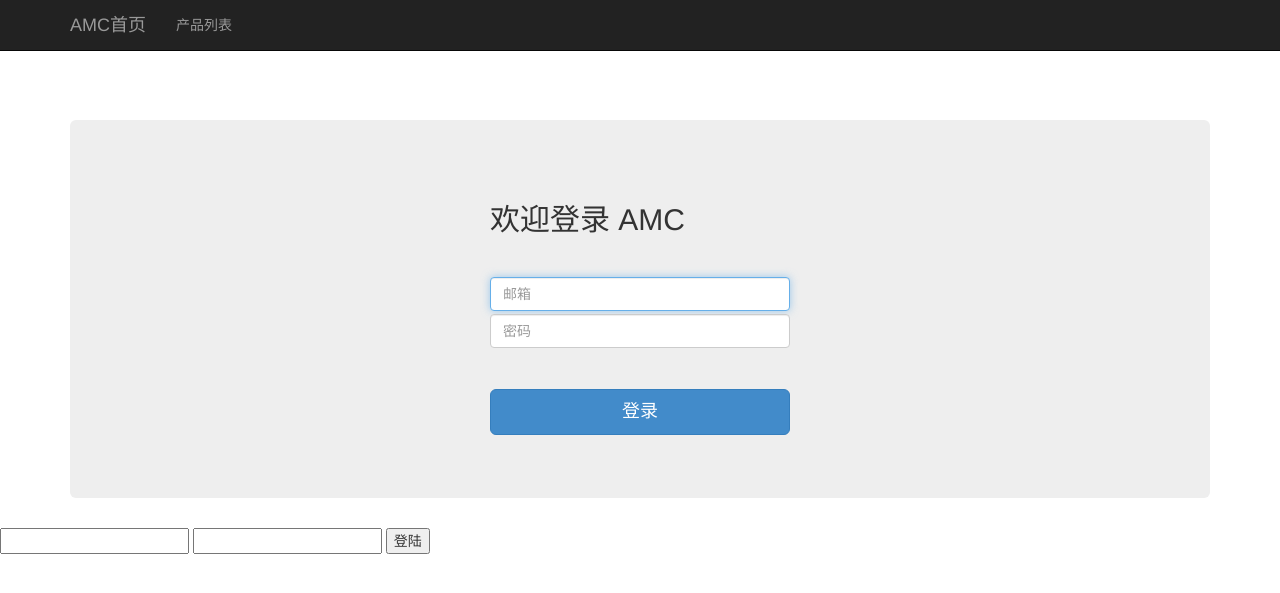
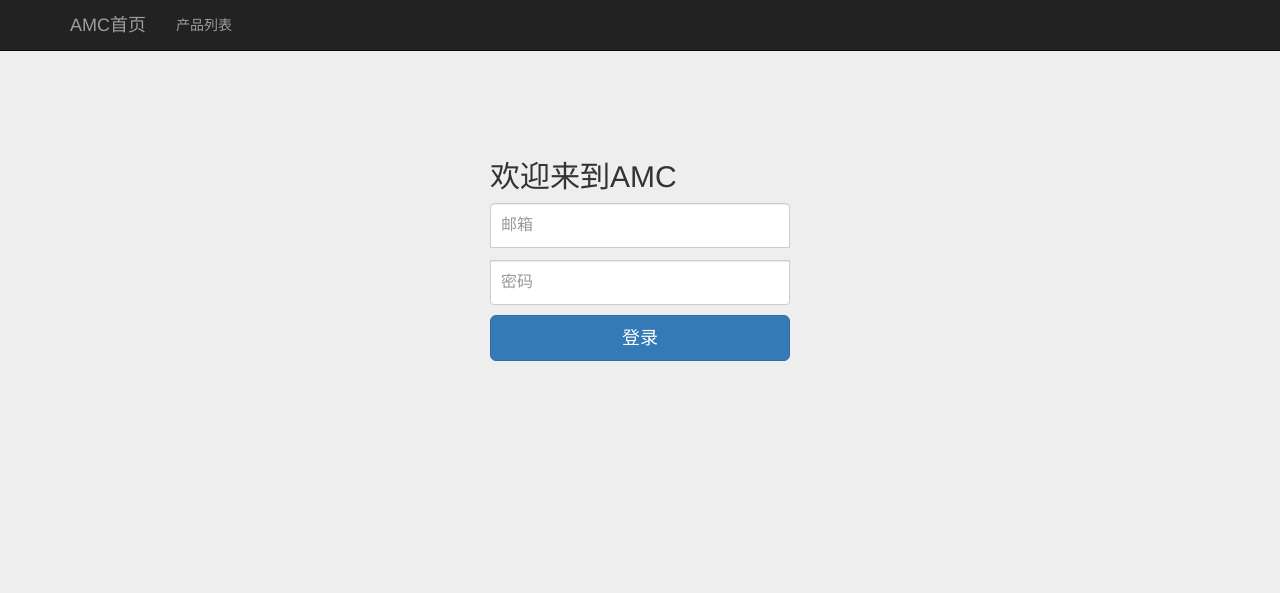
Before and after one commit to fantastao/amc, a Flask app: page /auth/login in a window 1280 px wide. Shown: the top 593 px of the page. Run offline with Flask 2, Linux system fonts and the light colour scheme; some libraries are stand-ins or nearby versions.

Commit message:
home page and login page

```diff
--- a/amc/panel/pay_admin.py
+++ b/amc/panel/pay_admin.py
@@ -19,8 +19,10 @@ class PayListAdmin(views.MethodView):
         pays = PayModel.query.all()
         return render_template(self.template, pays=pays)
 
+
 class PayCreateAdmin(views.MethodView):
-    """`get`: 获取创建表单
+    """大多数情况: 订单完成后自动创建
+       `get`: 获取创建表单
        `post`: 创建账款事项"""
 
     template = 'panel/pay_detail.html'
@@ -41,6 +43,7 @@ class PayCreateAdmin(views.MethodView):
         pay.save()
         flash(u'账款创建成功')
         return redirect(url_for('.detail', id=pay.id))
+
 
 class PayDetailAdmin(views.MethodView):
     """`get`: 查询账款详情
@@ -70,6 +73,7 @@ class PayDetailAdmin(views.MethodView):
         flash(u'账款更新成功')
         return redirect(url_for('.detail', id=pay.id))
 
+
 class PayDeleteAdmin(views.MethodView):
     """`get`: 删除账单清单"""
 
--- a/amc/templates/front/base.html
+++ b/amc/templates/front/base.html
@@ -15,15 +15,10 @@
     <link href="/static/bootstrap/css/bootstrap.min.css" rel="stylesheet">
     {% block css %}
     {% endblock %}
-    <!-- HTML5 Shim and Respond.js IE8 support of HTML5 elements and media queries -->
-    <!-- WARNING: Respond.js doesn't work if you view the page via file:// -->
-    <!--[if lt IE 9]>
-        <script src="https://oss.maxcdn.com/libs/html5shiv/3.7.0/html5shiv.js"></script>
-        <script src="https://oss.maxcdn.com/libs/respond.js/1.4.2/respond.min.js"></script>
-    <![endif]-->
 
 </head>
 <body>
+    {% block nav %}
     <!-- Navigation -->
     <nav class="navbar navbar-inverse navbar-fixed-top" role="navigation">
         <div class="container">
@@ -62,15 +57,16 @@
                         <a href="{{ url_for('order.trolley') }}" ><img src="/static/imag/cart.png" class="img-circle"></img></a>
                     </form>
                 {% else %}
-                    <form class="navbar-form navbar-right" role="form">
-                        <button type="submit" class="btn btn-success" onclick="login();">登录</button>
-                    </form>
+                    <div class="navbar-form navbar-right">
+                        <a href="{{ url_for('auth.login')}}" class="btn btn-default">登陆</a>
+                    </div>
                 {% endif %}
             </div>
             <!-- /.navbar-collapse -->
         </div>
         <!-- /.container -->
     </nav>
+    {% endblock %}
 
     <div class="container">
         {% block content %}
@@ -95,11 +91,7 @@
 
     <!-- Bootstrap Core JavaScript -->
     <script src="/static/bootstrap/js/bootstrap.min.js"></script>
-    <script>
-        function login(){
-            window.open("{{ url_for('auth.login') }}");
-        }
-    </script>
+
     {% endblock %}
     <!-- end scripts -->
 
--- a/amc/templates/front/home.html
+++ b/amc/templates/front/home.html
@@ -1,9 +1,12 @@
 {% extends "front/base.html" %}
+
     {% block title %}AMC首页{% endblock %}
+
     {% block css %}
         <!-- Custom CSS -->
         <link href="/static/bootstrap/css/heroic-features.css" rel="stylesheet">
     {% endblock %}
+
     {% block content %}
         <!-- Jumbotron Header -->
         <header class="jumbotron hero-spacer">
--- a/amc/templates/login.html
+++ b/amc/templates/login.html
@@ -1,25 +1,54 @@
-<!DOCTYPE html>
-<html>
-<head>
-	<title>登录AMC</title>
-	<meta charset="utf-8">
-	<meta name="viewport" content="width=device-width, initial-scale=1">
-	<!-- Bootstrap Core CSS -->
-    <link href="/static/bootstrap/css/bootstrap.min.css" rel="stylesheet">
-    <!-- Custom CSS -->
-    <link href="/static/bootstrap/css/heroic-features.css" rel="stylesheet">
-    <!--百度bootstrap-->
-    <link href="/static/bootstrap/css/baidubootstrap.min.css" rel="stylesheet">
-    <script src="/static/bootstrap/js/baidujquery.min.js"></script>
-    <script src="/static/bootstrap/js/baidubootstrap.min.js"></script>
+{% extends "front/base.html" %}
+{% block title %}AMC登陆{% endblock %}
 
-    <style type="text/css">
-       .form-signin{max-width: 330px;padding: 15px;margin: 0 auto;}
-       input{margin-bottom: 3px}
+{% block css %}
+    <!-- Custom styles for this template -->
+    <style>
+      body {
+        padding-top: 40px;
+        padding-bottom: 40px;
+        background-color: #eee;
+      }
+
+      .form-signin {
+        max-width: 330px;
+        padding: 15px;
+        margin: 0 auto;
+        padding-top: 100px;
+      }
+      .form-signin .form-signin-heading,
+      .form-signin .checkbox {
+        margin-bottom: 10px;
+      }
+      .form-signin .checkbox {
+        font-weight: normal;
+      }
+      .form-signin .form-control {
+        position: relative;
+        height: auto;
+        -webkit-box-sizing: border-box;
+           -moz-box-sizing: border-box;
+                box-sizing: border-box;
+        padding: 10px;
+        font-size: 16px;
+      }
+      .form-signin .form-control:focus {
+        z-index: 2;
+      }
+      .form-signin input[type="email"] {
+        margin-bottom: 12px;
+        border-bottom-right-radius: 0;
+        border-bottom-left-radius: 0;
+      }
+      .form-signin input[type="password"] {
+        margin-bottom: 10px;
+        border-top-left-radius: 0;
+        border-top-right-radius: 0;
+      }
     </style>
+{% endblock %}
 
-</head>
-<body>
+{% block nav %}
     <!-- Navigation -->
     <nav class="navbar navbar-inverse navbar-fixed-top" role="navigation">
         <div class="container">
@@ -37,7 +66,7 @@
             <div class="collapse navbar-collapse" id="bs-example-navbar-collapse-1">
                 <ul class="nav navbar-nav">
                     <li>
-                        <a href="{{ url_for('product.list') }}">产品列表</a>
+                        <a href="#">产品列表</a>
                     </li>
                 </ul>
             </div>
@@ -45,32 +74,23 @@
         </div>
         <!-- /.container -->
     </nav>
-    <div class="container">
-        <header class="jumbotron hero-spacer">
-            <form class="form-signin" role="form">
-                <h2 class="form-signin-heading">欢迎登录 AMC</h2>
-                <hr>
-                <input type="text" class="form-control" placeholder="邮箱" required autofocus>
-                <input type="password" class="form-control" placeholder="密码" required>
-                <hr>
-                <p>
+{% endblock %}
 
-                </p>
-                <button class="btn btn-lg btn-primary btn-block" type="submit">登录</button>
-            </form>
-        </header>
-    </div>
-    <form method="post">
+{% block content %}
+    <form class="form-signin" method="post">
         {{ form.csrf_token }}
+        <h2 class="form-signin-heading">欢迎来到AMC</h2>
+        <label for="inputEmail" class="sr-only">邮箱</label>
         {% if form.account.errors %}
         <p>{{ form.account.errors[0] }}</p>
         {% endif %}
-        {{ form.account }}
+        {{ form.account(type="email",id="inputEmail",class="form-control",placeholder="邮箱") }}
+        <label for="inputPassword" class="sr-only">密码</label>
         {% if form.password.errors %}
         <p>{{ form.password.errors[0] }}</p>
         {% endif %}
-        {{ form.password }}
-        <button type="submit">登陆</button>
+        {{ form.password(type="password",id="inputPassword",class="form-control",placeholder="密码") }}
+        <button class="btn btn-lg btn-primary btn-block" type="submit">登录</button>
     </form>
-</body>
-</html>
+{% endblock %}
+{% block footer %}{% endblock %}
--- a/static-src/front/home.html
+++ b/static-src/front/home.html
@@ -42,7 +42,7 @@
                     </li>
                 </ul>
                 <form class="navbar-form navbar-right" role="form">
-                	<button type="submit" class="btn btn-default">登录</button>
+                	<button type="submit" class="btn btn-default" href="{{url_for('auth.login')}}">登录</button>
                 </form>
             </div>
             <!-- /.navbar-collapse -->
--- a/static-src/front/login.html
+++ b/static-src/front/login.html
@@ -1,4 +1,3 @@
-
 <!DOCTYPE html>
 <html lang="en">
   <head>
```
